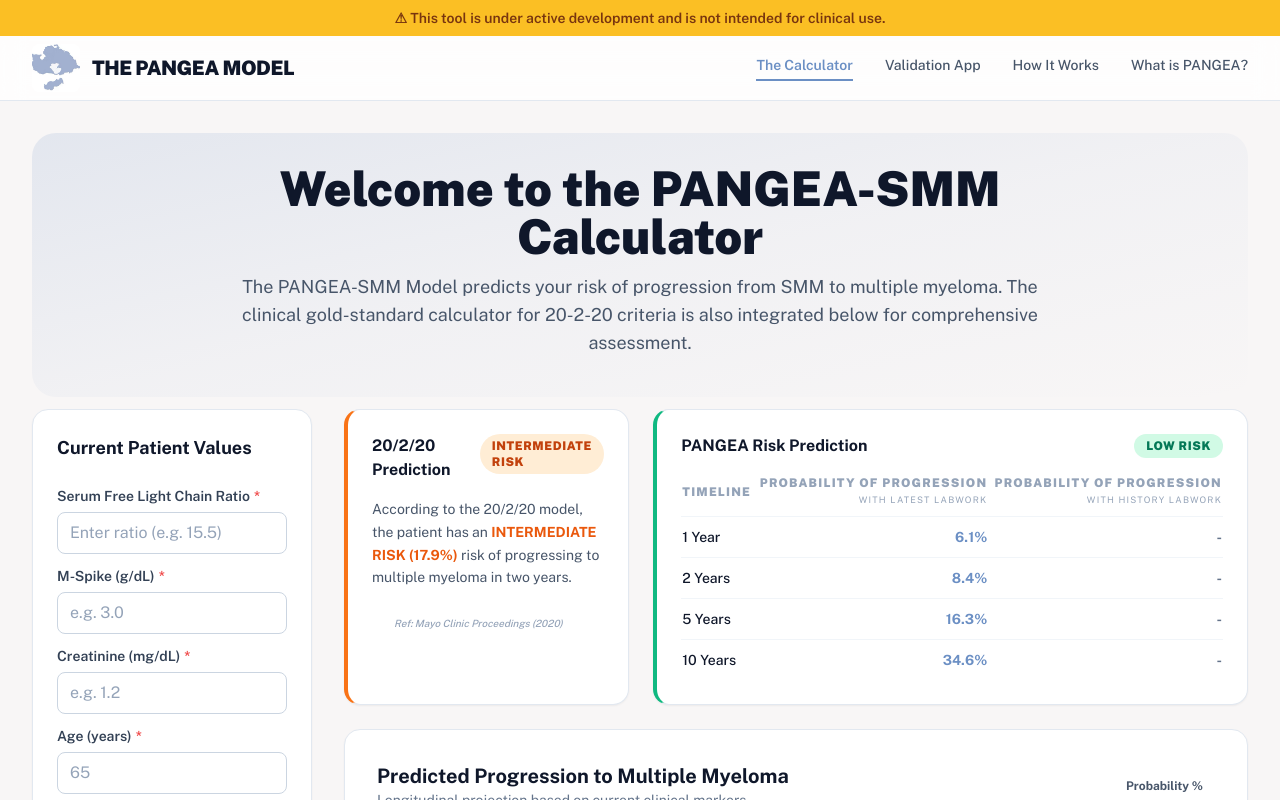
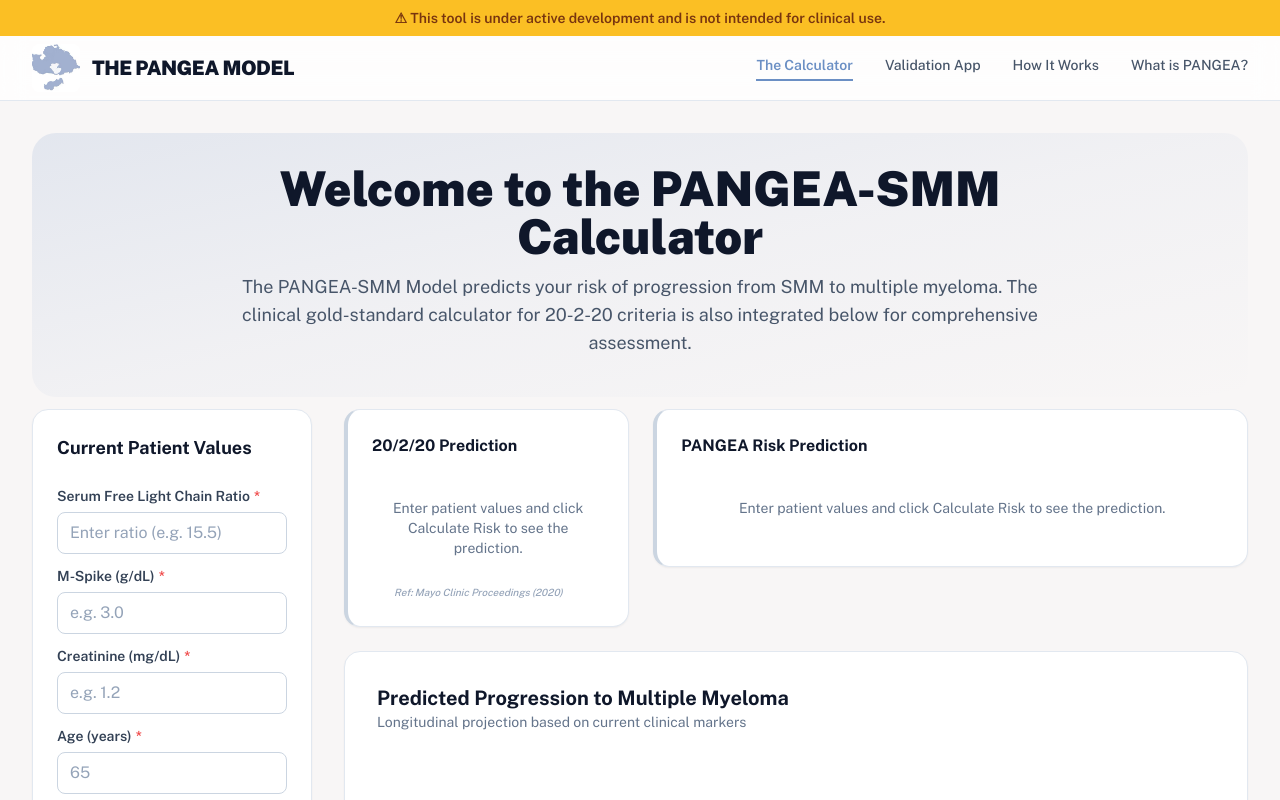
Before and after one commit to ghobriallab/app-pangea-smm-calculator, a React (Vite) app: page / in a window 1280 px wide. Shown: the top 800 px of the page. Built offline with nearby package versions, Linux system fonts and the light colour scheme.

Commit message:
add missing changes

```diff
--- a/src/App.tsx
+++ b/src/App.tsx
@@ -1,4 +1,4 @@
-import { useState } from 'react';
+import { useState, useEffect, useRef } from 'react';
 import { Navbar } from './components/layout/Navbar';
 import { Footer } from './components/layout/Footer';
 import { ResearchSection } from './components/layout/ResearchSection';
@@ -19,26 +19,20 @@
     hemoglobin: 0,
   });
 
-  // Default example result data to show on initial load
-  const [result, setResult] = useState<PredictionResult>({
-    riskLabel: 'INTERMEDIATE RISK',
-    riskColor: 'orange',
-    dd2dScore: 0.43,
-    riskSummary: {
-      year1: 6.1,
-      year2: 8.4,
-      year5: 16.3,
-      year10: 34.6,
-    },
-    progressionChart: [
-      { year: 0, predicted: 0, lower: 0, upper: 0 },
-      { year: 1, predicted: 6.1, lower: 3.2, upper: 9.8 },
-      { year: 2, predicted: 8.4, lower: 5.1, upper: 13.2 },
-      { year: 5, predicted: 16.3, lower: 10.5, upper: 23.4 },
-      { year: 10, predicted: 34.6, lower: 24.1, upper: 46.2 },
-    ],
-  });
+  const [result, setResult] = useState<PredictionResult | null>(null);
   const [isLoading, setIsLoading] = useState(false);
+  const [error, setError] = useState<string | null>(null);
+  const errorTimerRef = useRef<ReturnType<typeof setTimeout> | null>(null);
+
+  useEffect(() => {
+    if (error) {
+      if (errorTimerRef.current) clearTimeout(errorTimerRef.current);
+      errorTimerRef.current = setTimeout(() => setError(null), 10000);
+    }
+    return () => {
+      if (errorTimerRef.current) clearTimeout(errorTimerRef.current);
+    };
+  }, [error]);
   const [historicalEntries, setHistoricalEntries] = useState<HistoricalEntry[]>([]);
   const [historicalResult] = useState<PredictionResult | null>(null);
 
@@ -48,11 +42,14 @@
 
   const handleSubmit = async () => {
     setIsLoading(true);
+    setError(null);
+    setResult(null);
     try {
-      const prediction = await fetchPrediction();
+      const prediction = await fetchPrediction(inputs, historicalEntries);
       setResult(prediction);
-    } catch (error) {
-      console.error('Error fetching prediction:', error);
+    } catch (err) {
+      console.error('Prediction error:', err);
+      setError(err instanceof Error ? err.message : 'An unexpected error occurred.');
     } finally {
       setIsLoading(false);
     }
@@ -113,14 +110,14 @@
             <div className="grid grid-cols-1 sm:grid-cols-2 md:grid-cols-3 gap-4 sm:gap-5 lg:gap-6">
               {/* 20/2/20 Prediction Card */}
               <div className={`md:col-span-1 bg-white dark:bg-slate-900 p-6 rounded-2xl shadow-sm border-l-4 border border-slate-200 dark:border-slate-800 ${
-                result?.riskColor === 'green' ? 'border-l-green-500' :
-                result?.riskColor === 'orange' ? 'border-l-orange-500' :
-                result?.riskColor === 'red' ? 'border-l-red-500' :
-                'border-l-primary'
+                result && result.dd2dScore > 0 && result.riskColor === 'green' ? 'border-l-green-500' :
+                result && result.dd2dScore > 0 && result.riskColor === 'orange' ? 'border-l-orange-500' :
+                result && result.dd2dScore > 0 && result.riskColor === 'red' ? 'border-l-red-500' :
+                'border-l-slate-300 dark:border-l-slate-600'
               }`}>
                 <div className="flex justify-between items-start mb-4">
                   <h4 className="font-bold text-slate-900 dark:text-white">20/2/20 Prediction</h4>
-                  {result && (
+                  {result && result.dd2dScore > 0 && (
                     <span className={`px-3 py-1 text-xs font-black uppercase tracking-wider rounded-full ${
                       result.riskColor === 'green' ? 'bg-green-100 dark:bg-green-900/30 text-green-700 dark:text-green-400' :
                       result.riskColor === 'orange' ? 'bg-orange-100 dark:bg-orange-900/30 text-orange-700 dark:text-orange-400' :
@@ -131,18 +128,18 @@
                     </span>
                   )}
                 </div>
-                {result ? (
+                {result && result.dd2dScore > 0 ? (
                   <p className="text-sm text-slate-600 dark:text-slate-400 leading-relaxed mb-6">
                     According to the 20/2/20 model, the patient has an <span className={`font-bold ${
                       result.riskColor === 'green' ? 'text-green-600 dark:text-green-400' :
                       result.riskColor === 'orange' ? 'text-orange-600 dark:text-orange-400' :
                       result.riskColor === 'red' ? 'text-red-600 dark:text-red-400' :
                       'text-slate-900 dark:text-white'
-                    }`}>{result.riskLabel} (17.9%)</span> risk of progressing to multiple myeloma in two years.
+                    }`}>{result.riskLabel} ({(result.dd2dScore * 100).toFixed(1)}%)</span> risk of progressing to multiple myeloma in two years.
                   </p>
                 ) : (
-                  <p className="text-sm text-slate-500 text-center py-6">
-                    Prediction will appear here
+                  <p className="text-sm text-slate-500 dark:text-slate-500 text-center py-6">
+                    {result ? 'Provide bone marrow % to calculate the 20/2/20 score.' : 'Enter patient values and click Calculate Risk to see the prediction.'}
                   </p>
                 )}
                 <div className="flex items-center gap-2 text-[10px] text-slate-400 font-medium italic">
@@ -155,7 +152,7 @@
               <div className="sm:col-span-2 md:col-span-2">
                 <RiskPredictionSummary
                   riskLabel={result?.riskLabel || ''}
-                  riskColor={result?.riskColor || 'orange'}
+                  riskColor={result?.riskColor || ''}
                   dd2dScore={result?.dd2dScore || 0}
                   riskSummary={result?.riskSummary || null}
                   historicalRiskSummary={historicalResult?.riskSummary || null}
@@ -165,12 +162,31 @@
 
             {/* Progression Chart */}
             <ProgressionChart data={result?.progressionChart || null} />
+
           </div>
         </div>
       </main>
 
       <ResearchSection />
       <Footer />
+
+      {/* Floating Error Banner */}
+      {error && (
+        <div className="fixed bottom-0 left-0 right-0 z-50 w-full">
+          <div className="p-4 bg-red-50 dark:bg-red-900/95 border-t border-red-200 dark:border-red-700 shadow-xl flex items-center gap-3 max-w-7xl mx-auto w-full">
+            <span className="material-symbols-outlined text-red-500 dark:text-red-400 mt-0.5 shrink-0">error</span>
+            <div className="flex-1">
+              <p className="font-semibold text-red-700 dark:text-red-300 text-sm">Unable to calculate risk score</p>
+              <p className="text-red-600 dark:text-red-400 text-sm mt-0.5">
+                Please check that all required fields are filled in correctly and try again. If the problem persists, the service may be temporarily unavailable.
+              </p>
+            </div>
+            <button onClick={() => setError(null)} className="text-red-400 hover:text-red-600 dark:hover:text-red-300 shrink-0 transition-colors">
+              <span className="material-symbols-outlined text-lg">close</span>
+            </button>
+          </div>
+        </div>
+      )}
     </div>
   );
 }
--- a/src/components/calculator/DatePickerDialog.tsx
+++ b/src/components/calculator/DatePickerDialog.tsx
@@ -4,7 +4,7 @@
 interface LabEntryDialogProps {
   isOpen: boolean;
   onClose: () => void;
-  onSubmit: (date: string, inputs: PatientInputs) => void;
+  onSubmit: (displayDate: string, rawDate: string, inputs: PatientInputs) => void;
   title?: string;
   initialInputs?: PatientInputs;
   initialDate?: string;
@@ -55,7 +55,7 @@
       year: 'numeric',
       month: 'long',
     });
-    onSubmit(formattedDate, inputs);
+    onSubmit(formattedDate, selectedDate, inputs);
     onClose();
   };
 
--- a/src/components/calculator/RiskPredictionSummary.tsx
+++ b/src/components/calculator/RiskPredictionSummary.tsx
@@ -9,17 +9,29 @@
 }
 
 export function RiskPredictionSummary({
+  riskLabel,
+  riskColor,
   riskSummary,
   historicalRiskSummary,
 }: RiskPredictionSummaryProps) {
+  const borderColor = riskColor === 'green' ? 'border-l-green-500' :
+    riskColor === 'red' ? 'border-l-red-500' :
+    riskColor === 'orange' ? 'border-l-orange-500' :
+    'border-l-slate-300 dark:border-l-slate-600';
+
+  const badgeColor = riskColor === 'green' ? 'bg-green-100 dark:bg-green-900/30 text-green-700 dark:text-green-400' :
+    riskColor === 'red' ? 'bg-red-100 dark:bg-red-900/30 text-red-700 dark:text-red-400' :
+    riskColor === 'orange' ? 'bg-orange-100 dark:bg-orange-900/30 text-orange-700 dark:text-orange-400' :
+    '';
+
   if (!riskSummary) {
     return (
-      <div className="bg-white dark:bg-slate-900 p-4 sm:p-6 rounded-2xl shadow-sm border-l-4 border-l-emerald-500 border border-slate-200 dark:border-slate-800">
+      <div className={`bg-white dark:bg-slate-900 p-4 sm:p-6 rounded-2xl shadow-sm border-l-4 ${borderColor} border border-slate-200 dark:border-slate-800`}>
         <div className="flex justify-between items-start mb-4">
           <h4 className="font-bold text-slate-900 dark:text-white">PANGEA Risk Prediction</h4>
         </div>
-        <p className="text-sm text-slate-500 text-center py-6">
-          Submit patient values to generate predictions
+        <p className="text-sm text-slate-500 dark:text-slate-500 text-center py-6">
+          Enter patient values and click Calculate Risk to see the prediction.
         </p>
       </div>
     );
@@ -32,16 +44,15 @@
     { label: '10 Years', value: riskSummary.year10 },
   ];
 
-  // Always show emerald for low risk as in the mock
-  const riskBgColor = 'bg-emerald-100 dark:bg-emerald-900/30 text-emerald-700 dark:text-emerald-400';
-
   return (
-    <div className="bg-white dark:bg-slate-900 p-6 rounded-2xl shadow-sm border-l-4 border-l-emerald-500 border border-slate-200 dark:border-slate-800">
+    <div className={`bg-white dark:bg-slate-900 p-6 rounded-2xl shadow-sm border-l-4 ${borderColor} border border-slate-200 dark:border-slate-800`}>
       <div className="flex justify-between items-start mb-4">
         <h4 className="font-bold text-slate-900 dark:text-white">PANGEA Risk Prediction</h4>
-        <span className={`px-3 py-1 text-xs font-black uppercase tracking-wider rounded-full ${riskBgColor}`}>
-          Low Risk
-        </span>
+        {riskLabel && (
+          <span className={`px-3 py-1 text-xs font-black uppercase tracking-wider rounded-full ${badgeColor}`}>
+            {riskLabel}
+          </span>
+        )}
       </div>
       <div className="overflow-x-auto">
         <table className="w-full text-left text-sm">
--- a/src/types/index.ts
+++ b/src/types/index.ts
@@ -36,7 +36,10 @@
 
 export interface HistoricalEntry {
   date: string;
+  rawDate: string;
   mSpike: number;
   sflcRatio?: number;
   age?: number;
+  creatinine?: number;
+  hemoglobin?: number;
 }
```
Also changed, not shown: api.return.example.json (added, +27 -0 lines), src/components/calculator/HistoricalLabWork.tsx (+7 -4 lines), mock/side-menu.png (added).
